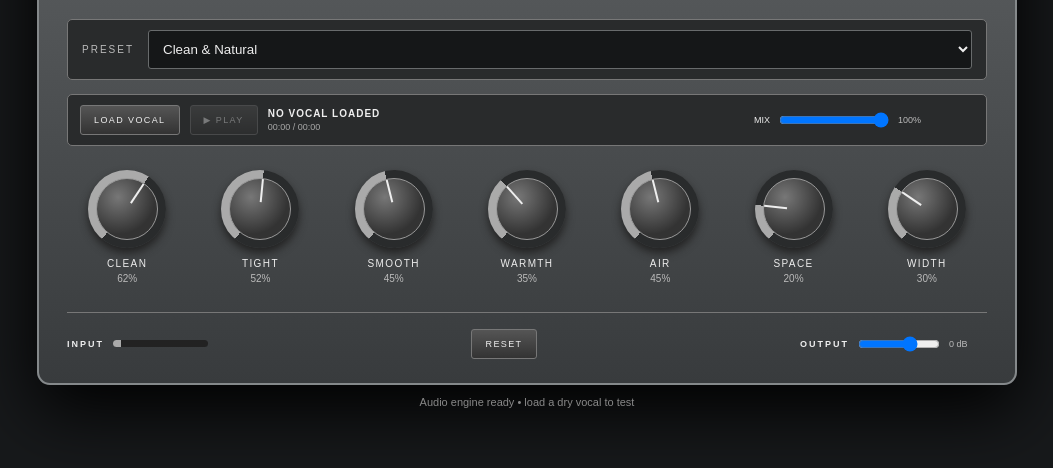
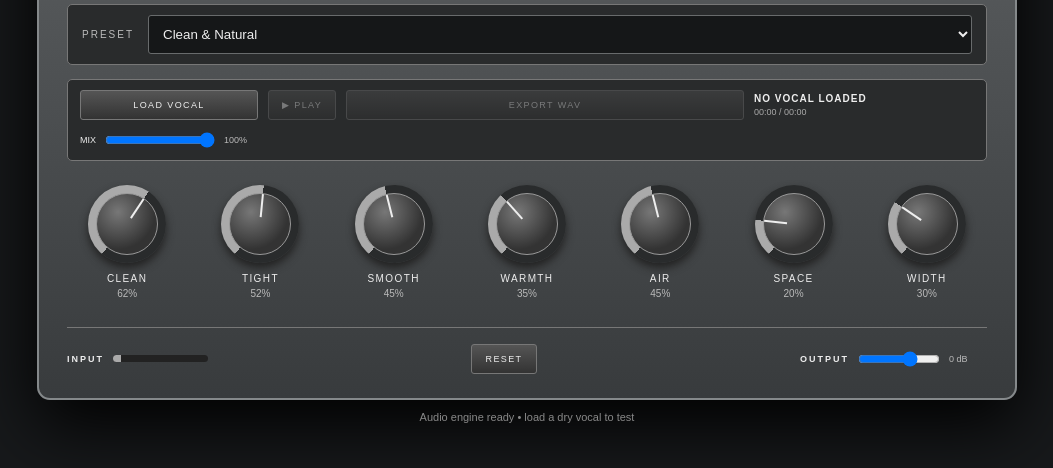
Before and after one commit to prodbyedren/vocal-finish, a website built with Vite: page index.html in a window 1280 px wide. Shown: the part 256-724 px from the top of the page, without its empty margins (113-1166 px from the left). Built offline with nearby package versions, Linux system fonts and the light colour scheme.

Commit message:
Add WAV export control

```diff
--- a/index.html
+++ b/index.html
@@ -1,4 +1,4 @@
 <!doctype html>
 <html lang="en">
 <head><meta charset="UTF-8"><meta name="viewport" content="width=device-width,initial-scale=1.0"><title>Vocal Finish V1</title><link rel="stylesheet" href="./src/styles.css"></head>
-<body><div id="app"><main class="shell"><section class="rack"><header><div><span class="eyebrow">EDREN AUDIO</span><h1>VOCAL FINISH</h1><p>V1 • Vocal Finishing Rack</p></div><button id="power" class="power on" aria-label="Bypass">●</button></header><div class="preset"><label>PRESET</label><select id="preset"><option>Clean &amp; Natural</option><option>Warm &amp; Intimate</option><option>Modern R&amp;B</option><option>Airy Lead</option><option>Smooth &amp; Dark</option><option>Dreamy</option><option>Wide Backgrounds</option></select></div><section class="transport"><input id="audioFile" type="file" accept="audio/*" hidden><button id="load">LOAD VOCAL</button><button id="play" disabled>▶ PLAY</button><div class="track"><strong id="trackName">NO VOCAL LOADED</strong><span id="time">00:00 / 00:00</span></div><label class="mix">MIX <input id="mix" type="range" min="0" max="100" value="100"><span id="mixValue">100%</span></label></section><div id="controls" class="controls"></div><footer><div><b>INPUT</b><span class="meter"><i id="inputMeter"></i></span></div><button id="reset">RESET</button><div class="output"><b>OUTPUT</b><input id="output" type="range" min="-12" max="6" step="0.5" value="0"><span id="outputValue">0 dB</span></div></footer></section><p class="note">Audio engine ready • load a dry vocal to test</p></main></div><script type="module" src="./src/main.ts"></script></body></html>
+<body><div id="app"><main class="shell"><section class="rack"><header><div><span class="eyebrow">EDREN AUDIO</span><h1>VOCAL FINISH</h1><p>V1 • Vocal Finishing Rack</p></div><button id="power" class="power on" aria-label="Bypass">●</button></header><div class="preset"><label>PRESET</label><select id="preset"><option>Clean &amp; Natural</option><option>Warm &amp; Intimate</option><option>Modern R&amp;B</option><option>Airy Lead</option><option>Smooth &amp; Dark</option><option>Dreamy</option><option>Wide Backgrounds</option></select></div><section class="transport"><input id="audioFile" type="file" accept="audio/*" hidden><button id="load">LOAD VOCAL</button><button id="play" disabled>▶ PLAY</button><button id="export" disabled>EXPORT WAV</button><div class="track"><strong id="trackName">NO VOCAL LOADED</strong><span id="time">00:00 / 00:00</span></div><label class="mix">MIX <input id="mix" type="range" min="0" max="100" value="100"><span id="mixValue">100%</span></label></section><div id="controls" class="controls"></div><footer><div><b>INPUT</b><span class="meter"><i id="inputMeter"></i></span></div><button id="reset">RESET</button><div class="output"><b>OUTPUT</b><input id="output" type="range" min="-12" max="6" step="0.5" value="0"><span id="outputValue">0 dB</span></div></footer></section><p class="note">Audio engine ready • load a dry vocal to test</p></main></div><script type="module" src="./src/main.ts"></script></body></html>
```
